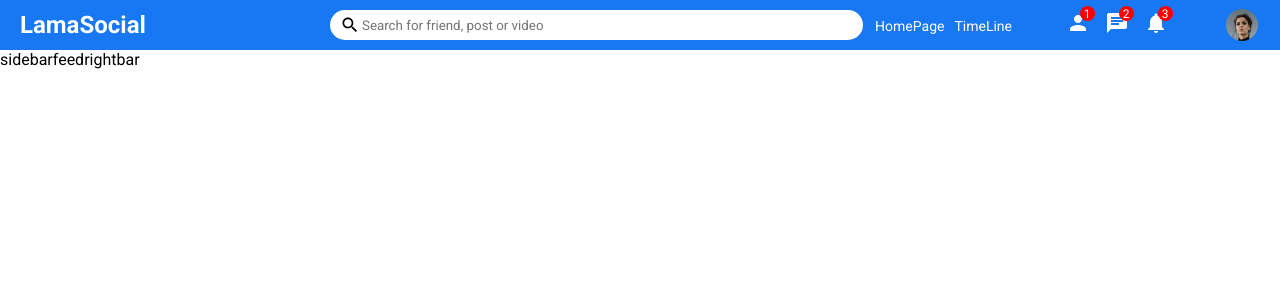
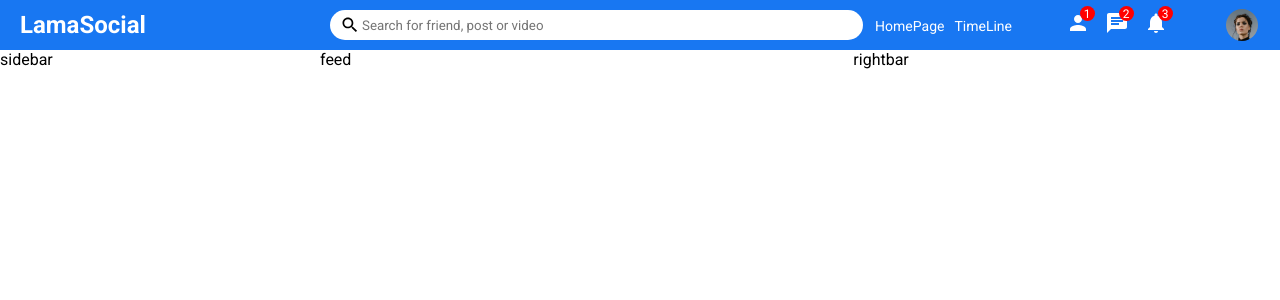
Before and after one commit to Giovanni-Boris/Proyects-React, a React (Create React App) app in the folder chatRealTime/react-social/: page / in a window 1280 px wide. Shown: the top 300 px of the page. Built offline with nearby package versions, Linux system fonts and the light colour scheme.

Commit message:
Defining sizes for each component

```diff
--- a/chatRealTime/react-social/src/components/feed/Feed.js
+++ b/chatRealTime/react-social/src/components/feed/Feed.js
@@ -1,7 +1,7 @@
 import "./feed.css";
 const Feed = () => {
 	return (
-		<div>
+		<div className="feed">
 			feed
 		</div>
 	)
--- a/chatRealTime/react-social/src/components/feed/feed.css
+++ b/chatRealTime/react-social/src/components/feed/feed.css
@@ -0,0 +1,3 @@
+.feed{
+	flex: 5;
+}
--- a/chatRealTime/react-social/src/components/rightbar/Rightbar.js
+++ b/chatRealTime/react-social/src/components/rightbar/Rightbar.js
@@ -1,7 +1,7 @@
 import "./rightbar.css";
 const Rightbar = () => {
 	return (
-		<div>
+		<div className="rightbar">
 			rightbar
 		</div>
 	)
--- a/chatRealTime/react-social/src/components/rightbar/rightbar.css
+++ b/chatRealTime/react-social/src/components/rightbar/rightbar.css
@@ -0,0 +1,3 @@
+.rightbar{
+	flex: 4;
+}
--- a/chatRealTime/react-social/src/components/sidebar/Sidebar.js
+++ b/chatRealTime/react-social/src/components/sidebar/Sidebar.js
@@ -1,7 +1,7 @@
 import "./sidebar.css";
 const Sidebar = () => {
 	return (
-		<div>
+		<div className="sidebar"s >
 			sidebar
 		</div>
 	)
--- a/chatRealTime/react-social/src/components/sidebar/sidebar.css
+++ b/chatRealTime/react-social/src/components/sidebar/sidebar.css
@@ -0,0 +1,3 @@
+.sidebar{
+	flex: 3;
+}
```
